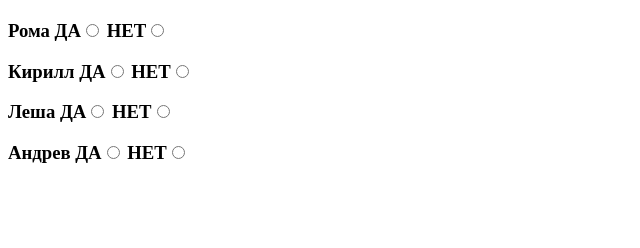
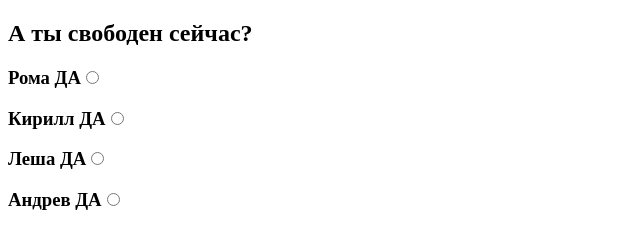
Before and after one commit to kirilllkas/kirilllkas.github.io, a plain HTML site: page index.html in a window 1280 px wide. Shown: the part 60-308 px from the top of the page, without its empty margins (0-640 px from the left). Drawn offline with Linux system fonts and the light colour scheme.

Commit message:
Update index.html

```diff
--- a/index.html
+++ b/index.html
@@ -6,9 +6,10 @@
 </head>
 <body>
     <h1><a href="https://vk.com/alexey.likhachev">ЗДЕСЬ ЖИВЕТ БУРЖУЙ!!!</a></h1>
-    <h3>Рома ДА<input type="radio" name="леша буружй">     НЕТ<input type="radio" name="леша буружй"></h3>
-    <h3>Кирилл ДА<input type="radio" name="лешка буржуйка">     НЕТ<input type="radio" name="лешка буржуйка"></h3>
-    <h3>Леша ДА<input type="radio" name="алексей буржуазей">     НЕТ<input type="radio" name="алексей буржуазей"></h3>
-    <h3>Андрев ДА<input type="radio" name="леха буреха">     НЕТ<input type="radio" name="леха буреха"></h3>
+    <h2>А ты свободен сейчас?</h2>
+    <h3>Рома ДА<input type="radio" name="леша буружй"></h3>
+    <h3>Кирилл ДА<input type="radio" name="лешка буржуйка"></h3>
+    <h3>Леша ДА<input type="radio" name="алексей буржуазей"></h3>
+    <h3>Андрев ДА<input type="radio" name="леха буреха"></h3>
 </body>
 </html>
```
